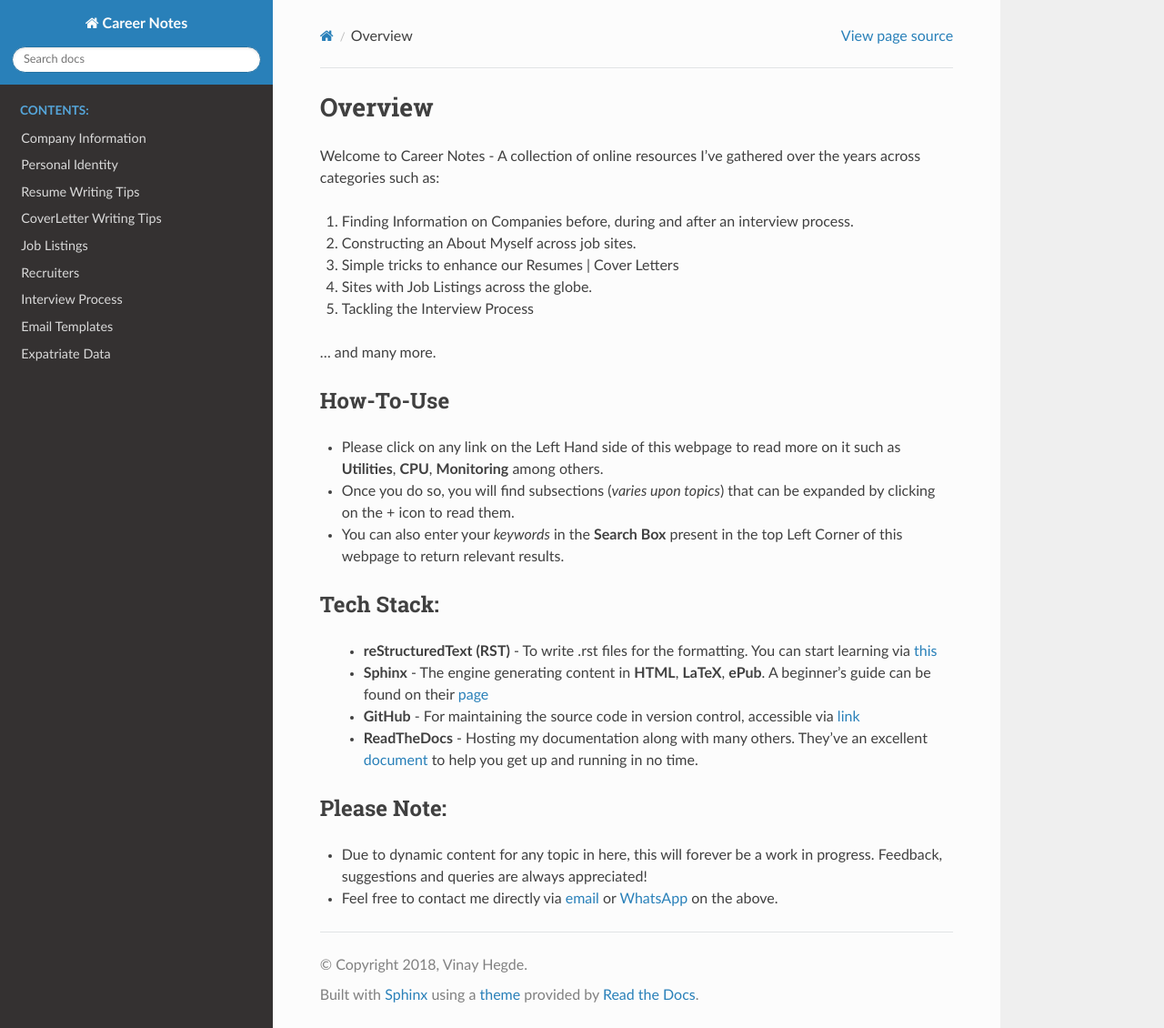
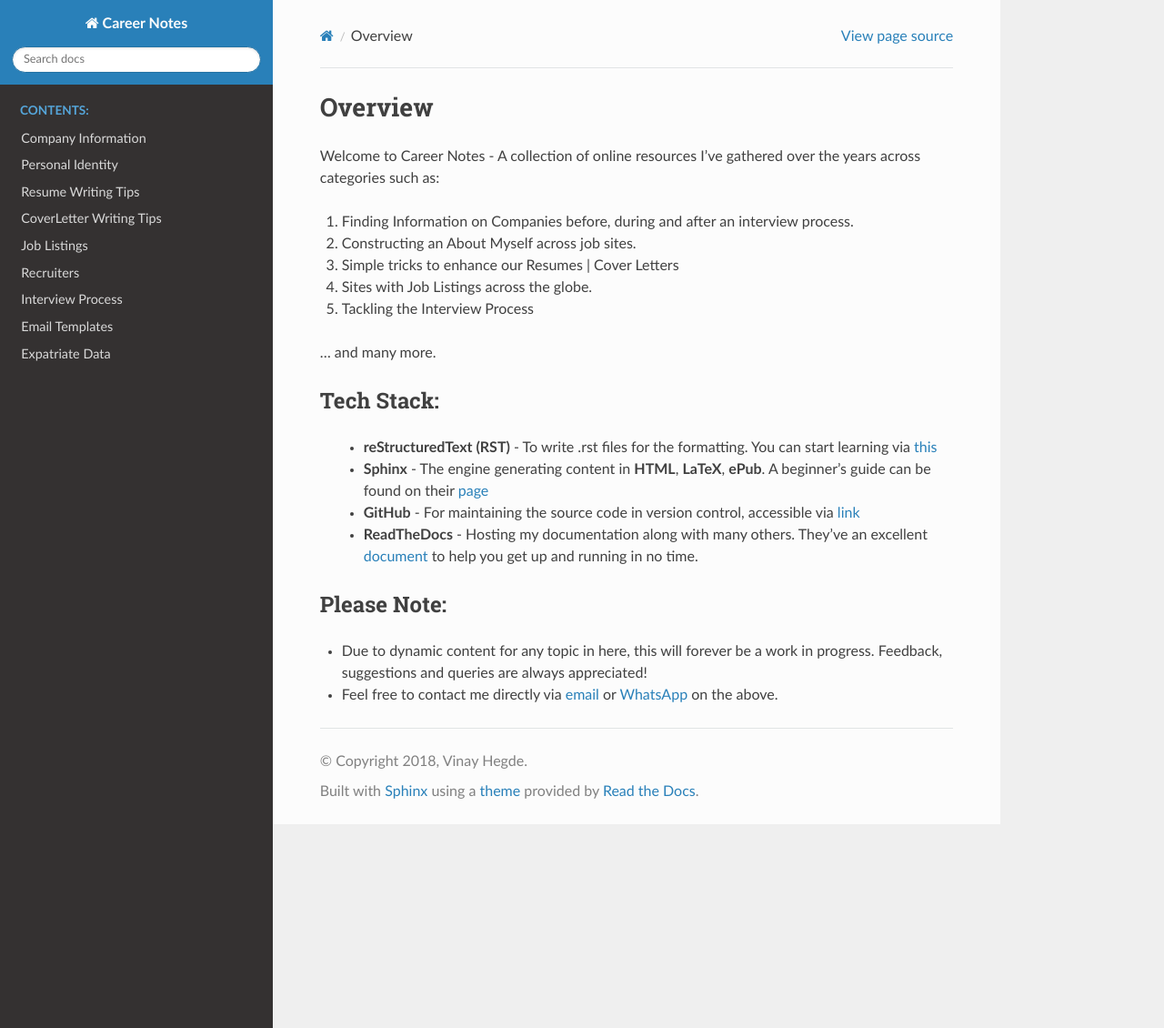
Before and after one commit to vinayhegde1990/career-notes, a Sphinx documentation site: the page built from docs/source/README.rst, in a window 1280 px wide and 1130 px high. Shown: the whole window at 91% size. Built offline with Sphinx 7.4.7 and the Read the Docs theme 2.0.0, drawn with Linux system fonts in a browser that asks for light colours.

Commit message:
Modify the README.rst & README.md
Remove the how-to-use section from the former and add custom branded short URL to the latter.

```diff
--- a/docs/source/README.rst
+++ b/docs/source/README.rst
@@ -17,13 +17,6 @@ Welcome to Career Notes - A collection of online resources I've gathered over th
 ... and many more.
 
 
-How-To-Use
-------------------------
-- Please click on any link on the Left Hand side of this webpage to read more on it such as **Utilities**, **CPU**, **Monitoring** among others.
-- Once you do so, you will find subsections (*varies upon topics*) that can be expanded by clicking on the + icon to read them.
-- You can also enter your *keywords* in the **Search Box** present in the top Left Corner of this webpage to return relevant results.
-
-
 
 Tech Stack:
 ---------------------
```
Also changed, not shown: README.md (+4 -2 lines).
